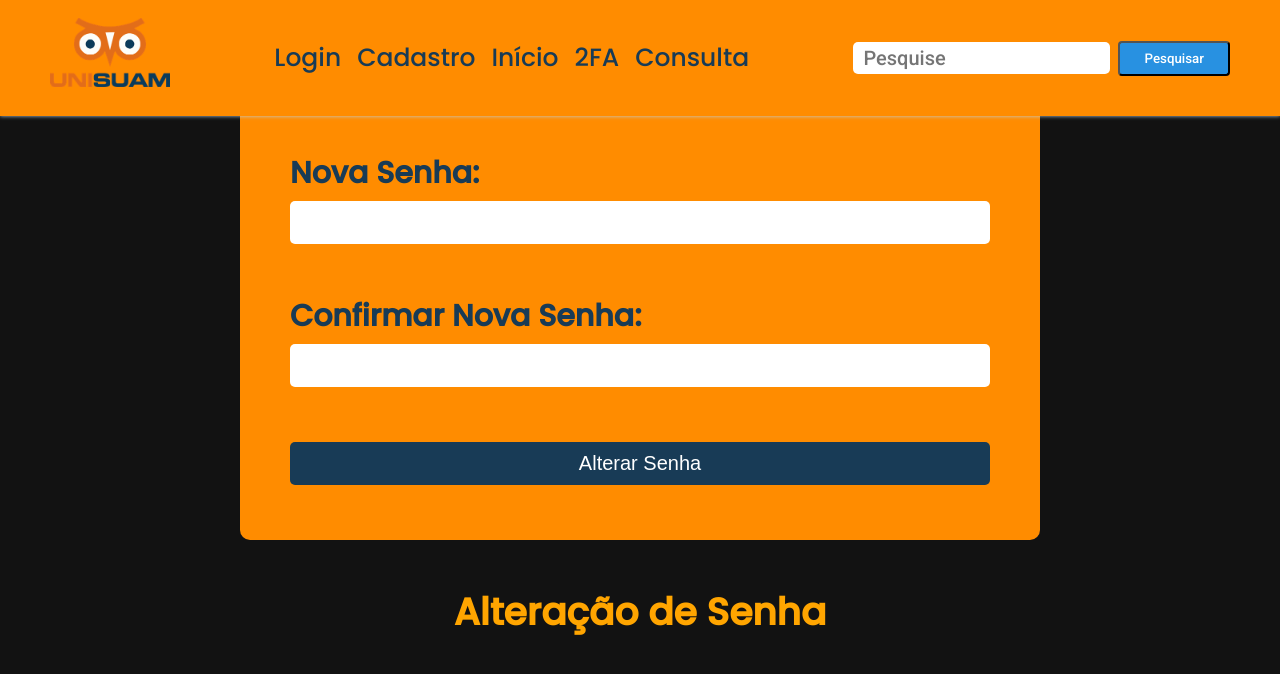
After one commit to JohnDev0000/Projeto-Unisuam, a PHP site: page /RedefinicaoSenha.php in a window 1280 px wide. The commit adds this page. Shown: the top 674 px of the page. Run offline with PHP 8.4, Linux system fonts and the light colour scheme.

Commit message:
funcao alteraSenha

```diff
--- /dev/null
+++ b/RedefinicaoSenha.php
@@ -0,0 +1,49 @@
+<!DOCTYPE html>
+<html lang="en">
+<head>
+    <meta charset="UTF-8">
+    <meta name="viewport" content="width=device-width, initial-scale=1.0">
+    <title>Alteração de Senha</title>
+    <link rel="stylesheet" href="style.css">
+</head>
+<body>
+
+    <nav>
+        <div class="main-nav container flex">
+            <a href="#" class="Uni-Logo">
+                <img src="Imagens/Unisuam LOGO.png" alt="Uni Logo">
+            </a>
+            <div class="nav-links">
+                <ul class="flex">
+                    <li class="hover-link nav-item"><a href = "login.php">Login</a></li>
+                    <li class="hover-link nav-item"><a href= "cadastroUser.php">Cadastro</a></li>
+                    <li class="hover-link nav-item"><a href = "mainpage.php">Início</a></li>
+                    <li class="hover-link nav-item"><a href= 2fa.php>2FA</a></li>
+                    <li class="hover-link nav-item"><a href= "consultaUser.php">Consulta</a></li>
+
+                </ul>
+            </div>
+            <div class="search-bar flex">
+                <input type="text" class="news-input" placeholder="Pesquise">
+                <button class="search-button">Pesquisar</button>
+
+            </div>
+        </div>
+    </nav>
+
+    <h2>Alteração de Senha</h2>
+    <form action="Scripts/alterar_senha.php" method="post">
+
+        <label for="nova_senha">Nova Senha:</label>
+        <input type="password" id="nova_senha" name="nova_senha" required><br><br>
+
+        <label for="confirmar_senha">Confirmar Nova Senha:</label>
+        <input type="password" id="confirmar_senha" name="confirmar_senha" required><br><br>
+
+        <input type="submit" value="Alterar Senha">
+
+    </form>
+
+
+</body>
+</html>
--- a/Scripts/login_process.php
+++ b/Scripts/login_process.php
@@ -28,6 +28,10 @@
     }
 
     if (isset($error_message)) {
-        echo "<script>alert('$error_message'); window.location.href = '../index.php';</script>";
+        echo "
+            <script>
+                alert('$error_message');
+                window.location.href = '../login.php';
+            </script>";
     }
 ?>
```
Also changed, not shown: Classes/database.php (+0 -7 lines), Scripts/alterar_senha.php (added, +46 -0 lines), alteraSenha.php (renamed from AlteraSenha.php, +7 -8 lines), login.php (+21 -31 lines).
